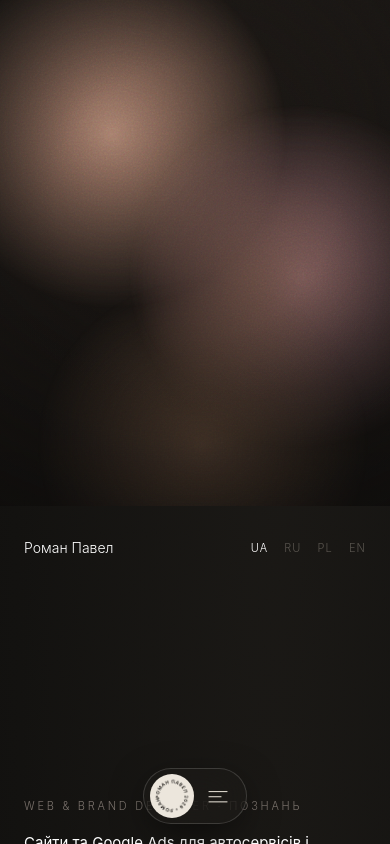
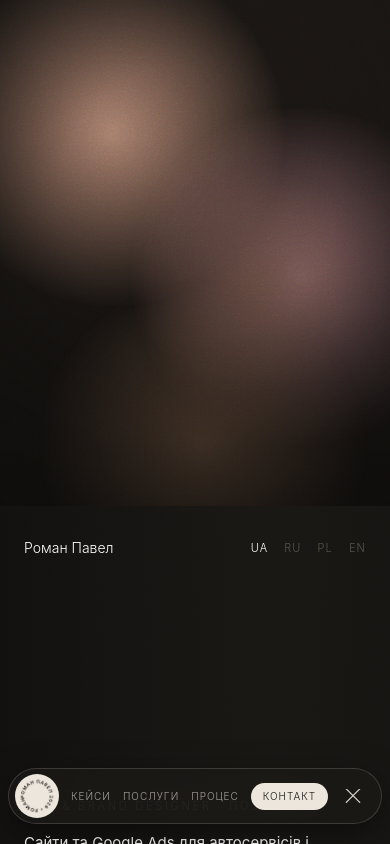
Before and after one commit to 2014romanpave/pavel-roman.com, a React (Vite) app: page / in a window 390 px wide. Both pictures are taken after a click on the button "menu". Shown: the top 844 px of the page. Built offline with nearby package versions, Linux system fonts and the light colour scheme.

Commit message:
dock: burger-only toggle (click/tap, X icon), logo links to localized home (smooth scroll on home), fits mobile

```diff
--- a/src/components/Fx.tsx
+++ b/src/components/Fx.tsx
@@ -99,29 +99,31 @@ export function Dock({ nav, cta, lang }: { nav: { cases: string; services: strin
     document.addEventListener('pointerdown', onDown); document.addEventListener('keydown', onKey);
     return () => { document.removeEventListener('pointerdown', onDown); document.removeEventListener('keydown', onKey); };
   }, [open]);
-  // mouse already opened it on hover -> keep open (no double toggle); touch/keyboard -> toggle
-  const toggle = (e: React.MouseEvent) => { if ((e.nativeEvent as PointerEvent).pointerType === 'mouse') setOpen(true); else setOpen((v) => !v); };
+  const toggle = () => setOpen((v) => !v);
+  const home = (e: React.MouseEvent) => {
+    setOpen(false);
+    const path = location.pathname.replace(/\/+$/, '/') ;
+    if (path === `/${lang}/`) { e.preventDefault(); window.scrollTo({ top: 0, behavior: reduced() ? 'auto' : 'smooth' }); history.replaceState(null, '', `/${lang}/`); }
+  };
   const name = lang === 'ua' || lang === 'ru' ? 'РОМАН ПАВЕЛ' : 'PAVEL ROMAN';
   const links: [string, string][] = [['#works', nav.cases], ['#services', nav.services], ['#process', nav.process]];
   return (
     <nav
       aria-label="menu"
       ref={ref}
-      onPointerEnter={(e) => { if (e.pointerType === 'mouse') setOpen(true); }}
-      onPointerLeave={(e) => { if (e.pointerType === 'mouse') setOpen(false); }}
       className={`dock fixed bottom-5 md:bottom-8 left-1/2 -translate-x-1/2 z-50 h-14 flex items-center p-1.5 rounded-full border border-white/15 bg-stone-900/60 backdrop-blur-xl shadow-[0_10px_40px_-10px_rgba(0,0,0,.8)] overflow-hidden ${open ? 'is-open' : ''}`}
     >
-      <button type="button" onClick={toggle} aria-expanded={open} aria-controls="dock-links" aria-label="menu" className="w-11 h-11 shrink-0 rounded-full bg-[#ece6dc] text-[#14120f] p-0.5 dock-logo">
+      <a href={`/${lang}/`} onClick={home} aria-label={name} className="w-11 h-11 shrink-0 rounded-full bg-[#ece6dc] text-[#14120f] p-0.5 dock-logo block">
         <svg viewBox="0 0 100 100" className="w-full h-full">
           <path id="dockCircle" d="M 50, 50 m -32, 0 a 32,32 0 1,1 64,0 a 32,32 0 1,1 -64,0" fill="none" />
           <text fontSize="11.5" fontWeight="600" fill="currentColor" letterSpacing="1.2"><textPath href="#dockCircle">{name} 2026 • {name} 2026 • </textPath></text>
         </svg>
-      </button>
-      <div id="dock-links" className="dock-links flex items-center gap-5 pl-5 pr-1 whitespace-nowrap">
-        {links.map(([h, l]) => <a key={h} href={`/${lang}/${h}`} onClick={() => setOpen(false)} className="text-[11px] tracking-[0.18em] uppercase text-stone-400 hover:text-white transition-colors">{l}</a>)}
-        <a href={`/${lang}/#contact`} onClick={() => setOpen(false)} className="rounded-full bg-[#ece6dc] text-[#14120f] px-4 py-1.5 text-[11px] tracking-[0.18em] uppercase hover:bg-white transition-colors">{cta}</a>
+      </a>
+      <div id="dock-links" className="dock-links flex items-center gap-3 sm:gap-5 pr-1 whitespace-nowrap">
+        {links.map(([h, l]) => <a key={h} href={`/${lang}/${h}`} onClick={() => setOpen(false)} className="text-[10px] sm:text-[11px] tracking-[0.1em] sm:tracking-[0.18em] uppercase text-stone-400 hover:text-white transition-colors">{l}</a>)}
+        <a href={`/${lang}/#contact`} onClick={() => setOpen(false)} className="rounded-full bg-[#ece6dc] text-[#14120f] px-3 sm:px-4 py-1.5 text-[10px] sm:text-[11px] tracking-[0.1em] sm:tracking-[0.18em] uppercase hover:bg-white transition-colors">{cta}</a>
       </div>
-      <button type="button" onClick={toggle} aria-expanded={open} aria-controls="dock-links" aria-label="menu" className="dock-burger absolute right-1.5 top-1.5 w-11 h-11 flex items-center justify-center"><svg width="20" height="12" viewBox="0 0 22 14" fill="none" aria-hidden><rect width="22" height="1.3" fill="#d6d0c6"/><rect y="6" width="15" height="1.3" fill="#d6d0c6"/><rect y="12" width="22" height="1.3" fill="#d6d0c6"/></svg></button>
+      <button type="button" onClick={toggle} aria-expanded={open} aria-controls="dock-links" aria-label="menu" className="dock-burger shrink-0 w-11 h-11 flex items-center justify-center"><svg width="20" height="14" viewBox="0 0 22 14" fill="none" aria-hidden className="burger-ico"><rect width="22" height="1.3" fill="#d6d0c6"/><rect y="6" width="15" height="1.3" fill="#d6d0c6"/><rect y="12" width="22" height="1.3" fill="#d6d0c6"/></svg></button>
     </nav>
   );
 }
--- a/src/index.css
+++ b/src/index.css
@@ -100,12 +100,14 @@ body { background: var(--bg) !important; }
 @keyframes rot-fade { from { opacity: 0 } to { opacity: 1 } }
 .rot-slide { animation: rot-slide .4s ease-out both; }
 @keyframes rot-slide { from { opacity: 0; transform: translateY(8px) } to { opacity: 1; transform: none } }
-.dock { max-width: 104px; transition: max-width .6s cubic-bezier(.76,0,.24,1); }
-.dock.is-open { max-width: 640px; }
-.dock-links { opacity: 0; pointer-events: none; transition: opacity .4s ease .1s; }
-.dock.is-open .dock-links { opacity: 1; pointer-events: auto; }
+.dock { width: max-content; max-width: calc(100vw - 16px); }
+.dock-links { max-width: 0; overflow: hidden; padding-left: 0 !important; opacity: 0; pointer-events: none; transition: max-width .6s cubic-bezier(.76,0,.24,1), opacity .4s ease, padding .6s; }
+.dock.is-open .dock-links { max-width: 560px; padding-left: .75rem !important; opacity: 1; pointer-events: auto; }
 .dock-burger { transition: opacity .3s; }
-.dock.is-open .dock-burger { opacity: 0; pointer-events: none; }
+.burger-ico rect { transition: transform .4s ease, opacity .3s; transform-box: fill-box; transform-origin: center; }
+.dock.is-open .burger-ico rect:nth-child(1) { transform: translateY(6px) rotate(45deg); }
+.dock.is-open .burger-ico rect:nth-child(2) { opacity: 0; }
+.dock.is-open .burger-ico rect:nth-child(3) { transform: translateY(-6px) rotate(-45deg); width: 22px; }
 .dock-logo svg { animation: spin 10s linear infinite; }
 
 /* cases */
```
